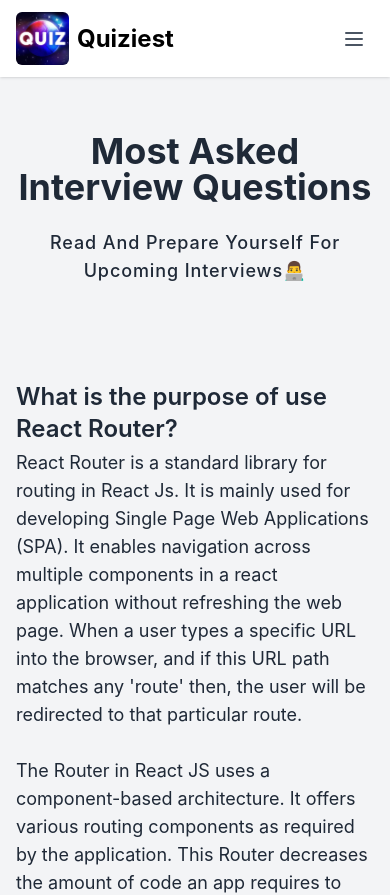
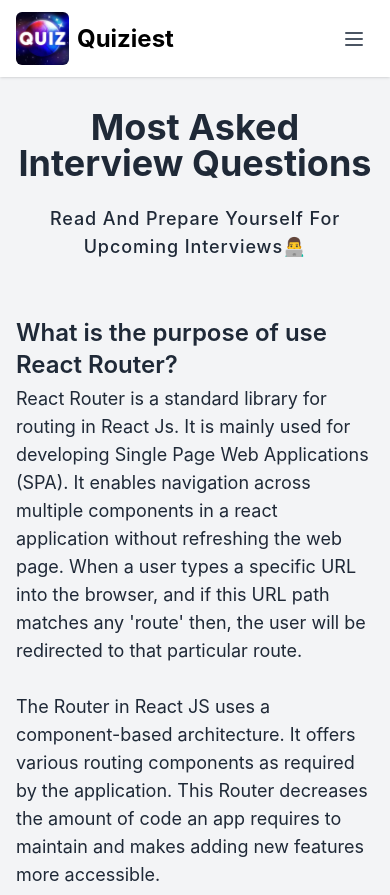
Before and after one commit to ahadulislampinoy/Quiziest, a React (Create React App) app: page /blog in a window 390 px wide. Shown: the top 895 px of the page. Built offline with nearby package versions, Linux system fonts and the light colour scheme.

Commit message:
statistics and topic spacing changes

```diff
--- a/src/components/Blog/Blog.js
+++ b/src/components/Blog/Blog.js
@@ -5,10 +5,10 @@ const Blog = () => {
     <div>
       <section className=" text-gray-800">
         <div className="container flex flex-col justify-center p-4 mx-auto md:p-8">
-          <h2 className="mb-6 mt-10 md:mt-0 text-4xl font-bold leading-none text-center sm:text-5xl">
+          <h2 className="mb-6 mt-4 lg:mt-8 text-4xl font-bold leading-none text-center sm:text-5xl">
             Most Asked Interview Questions
           </h2>
-          <p className="mb-24 text-lg font-medium tracking-wider text-center capitalize">
+          <p className="mb-14 md:mb-24 text-lg font-medium tracking-wider text-center capitalize">
             Read and prepare yourself for upcoming Interviews👨‍💻
           </p>
           <div className="grid gap-10 md:gap-8 sm:p-3 lg:px-12 xl:px-32">
--- a/src/components/Quiz/Quiz.js
+++ b/src/components/Quiz/Quiz.js
@@ -6,7 +6,6 @@ import QuizOptions from "../QuizOptions/QuizOptions";
 const Quiz = ({ quiz }) => {
   const [answer, setAnswer] = useState([]);
   const { question, options, correctAnswer } = quiz;
-  console.log(answer);
   return (
     <div>
       <section className="mt-16 flex flex-col max-w-4xl mx-auto overflow-hidden bg-white rounded-lg shadow-xl md:flex-row">
--- a/src/components/Statistics/Statistics.js
+++ b/src/components/Statistics/Statistics.js
@@ -15,8 +15,19 @@ const Statistics = () => {
   const allTopics = useLoaderData();
   const topics = allTopics.data;
   return (
-    <div className="pt-[7.5rem]">
-      <div className="div-container font-semibold">
+    <div>
+      <div className="flex flex-col items-center mx-8 mt-8 mb-14">
+        <h1 className="text-3xl font-medium text-center text-gray-800 capitalize">
+          Statistics of total quizzes
+        </h1>
+        <div className="mt-4">
+          <span className="inline-block w-40 h-1 bg-indigo-600 rounded-full"></span>
+          <span className="inline-block w-3 h-1 mx-1 bg-indigo-600 rounded-full"></span>
+          <span className="inline-block w-1 h-1 bg-indigo-600 rounded-full"></span>
+        </div>
+      </div>
+      {/* header end */}
+      <div className="div-container font-semibold mt-5">
         <ResponsiveContainer>
           <BarChart
             width={600}
```
